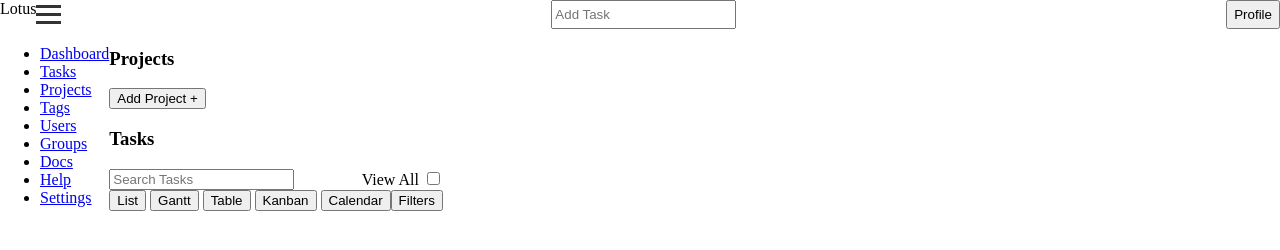
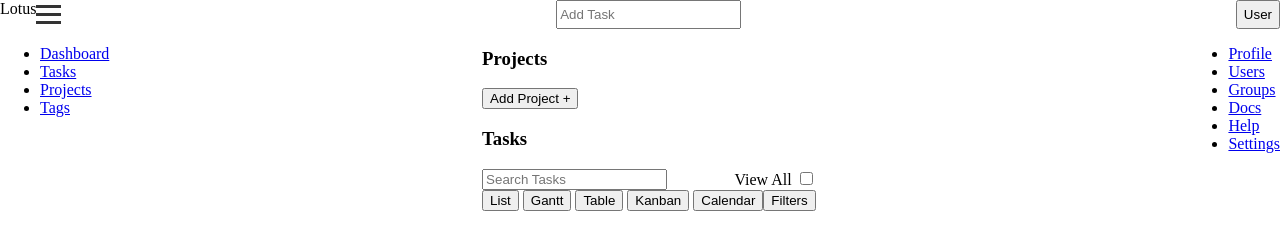
Before and after one commit to Lolabird/lotus, a plain HTML site: page index.html in a window 1280 px wide. Drawn offline with Linux system fonts and the light colour scheme.

Commit message:
Add Settings menu

```diff
--- a/index.html
+++ b/index.html
@@ -17,7 +17,7 @@
             </div>
         </div>
         <input class="add-task" type="text" placeholder="Add Task">
-        <button class="profile">Profile</button>
+        <button>User</button>
     </header>
 
     <main>
@@ -27,11 +27,6 @@
                 <li><a href="#">Tasks</a></li>
                 <li><a href="#">Projects</a></li>
                 <li><a href="#">Tags</a></li>
-                <li><a href="#">Users</a></li>
-                <li><a href="#">Groups</a></li>
-                <li><a href="#">Docs</a></li>
-                <li><a href="#">Help</a></li>
-                <li><a href="#">Settings</a></li>
             </ul>
         </nav>
 
@@ -67,7 +62,19 @@
                 <div class="task-dash"></div>
             </div>
         </div>
+
+        <div class="settings-menu">
+            <ul>
+                <li><a href="#">Profile</a></li>
+                <li><a href="#">Users</a></li>
+                <li><a href="#">Groups</a></li>
+                <li><a href="#">Docs</a></li>
+                <li><a href="#">Help</a></li>
+                <li><a href="#">Settings</a></li>
+            </ul>
+        </div>
     </main>
+
     <footer></footer>
     <script src="script.js"></script>
 </body>
--- a/style.css
+++ b/style.css
@@ -5,7 +5,7 @@ body {
     margin: 0;
 }
 
-header, .task-bar, .view-bar{
+header, .task-bar, .view-bar, main{
     display: flex;
     justify-content: space-between;
 }
```
